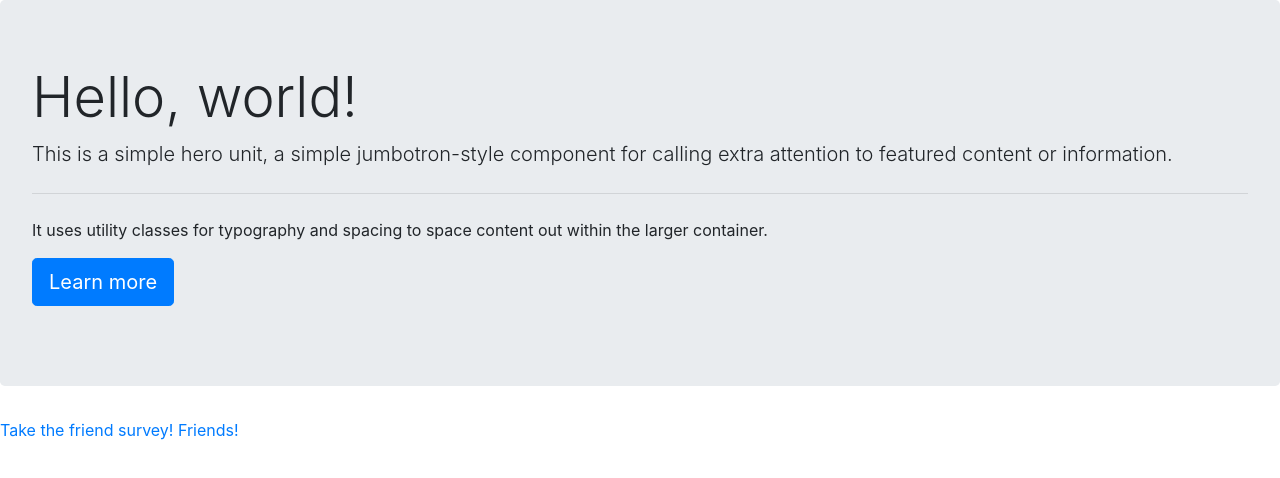
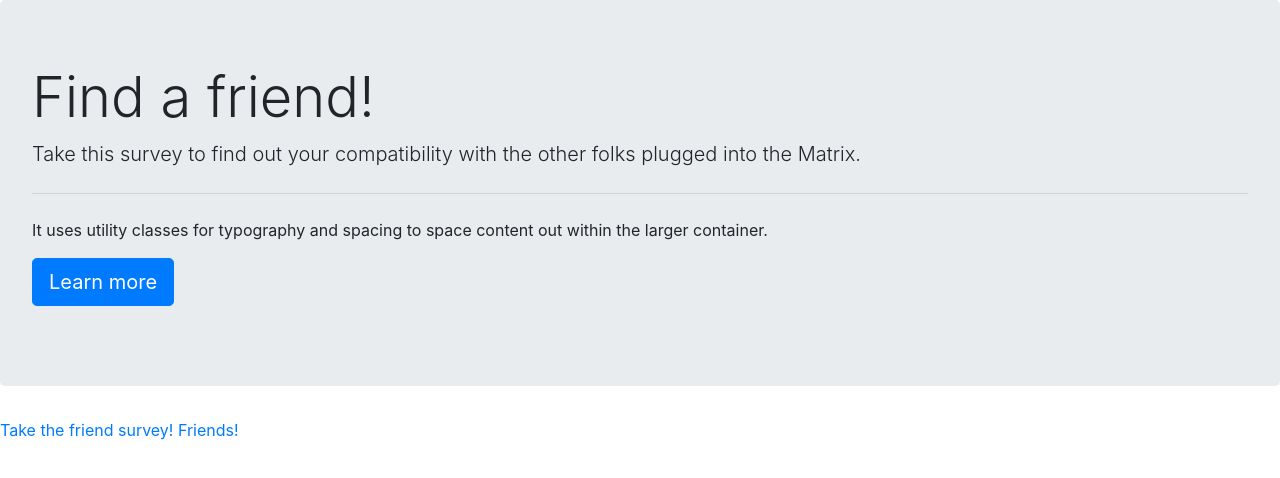
Before and after one commit to ariellemonica/FriendFinder, a website: page app/public/home.html in a window 1280 px wide. Drawn offline with nearby package versions, Linux system fonts and the light colour scheme.

Commit message:
20200508 changes to home page

```diff
--- a/app/public/home.html
+++ b/app/public/home.html
@@ -12,9 +12,8 @@
 
 <body>
     <div class="jumbotron">
-        <h1 class="display-4">Hello, world!</h1>
-        <p class="lead">This is a simple hero unit, a simple jumbotron-style component for calling extra attention to
-            featured content or information.</p>
+        <h1 class="display-4">Find a friend!</h1>
+        <p class="lead">Take this survey to find out your compatibility with the other folks plugged into the Matrix.</p>
         <hr class="my-4">
         <p>It uses utility classes for typography and spacing to space content out within the larger container.</p>
         <p class="lead">
```
